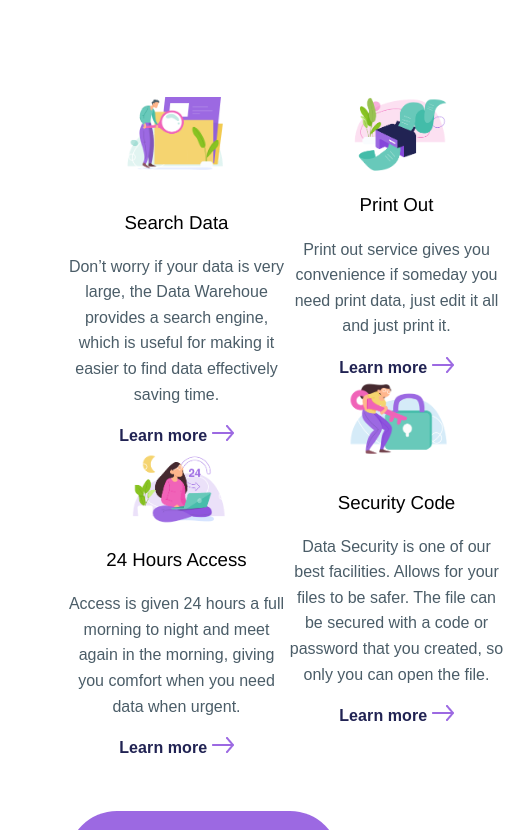
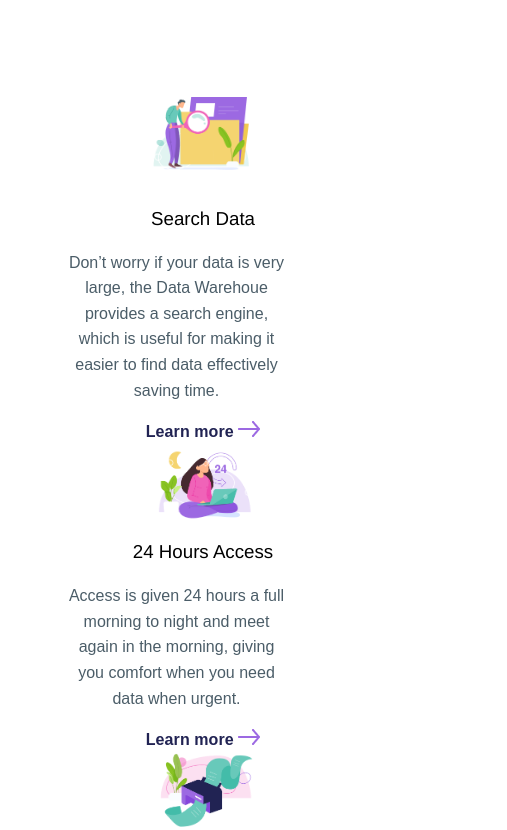
Before and after one commit to calistamayer/click-up, a website: page index.html in a window 390 px wide. Shown: the part 1527-2357 px from the top of the page, 507 px wide, since content can reach past the window. Drawn offline with nearby package versions, Linux system fonts and the light colour scheme; a web font is replaced by a local one.

Commit message:
grid styling

```diff
--- a/assets/css/styles.css
+++ b/assets/css/styles.css
@@ -329,6 +329,16 @@ body {
         display: none;
     }
 
+    .features__grid {
+        flex-direction: column;
+    }
+    .features__row {
+        display: contents;
+    }
+    .features__cell {
+        margin: 15px auto;
+    }
+
     .trial__buttons {
         flex-wrap: wrap;
     }
@@ -394,6 +404,7 @@ body {
     .features__cell {
         display: contents;
     }
+
     .features__img {
         width: 100px;
     }
--- a/index.html
+++ b/index.html
@@ -69,7 +69,7 @@
             this Data
             Warehouse.</p>
         <div class="features__grid">
-            <div>
+            <div class="features__row">
             <div class="features__cell features__cell_search-data">
                 <img src="./assets/img/clip-3.png" alt="clip art person with magnifying glass and document"
                     class="features__img features__img_search-data">
@@ -95,7 +95,7 @@
                 </div>
             </div>
         </div>
-        <div>
+        <div class="features__row">
             <div class="features__cell features__cell_print-out">
                 <img src="./assets/img/clip-5.png" alt="clip art printer" class="features__img features__img_print-out">
                 <div>
```
